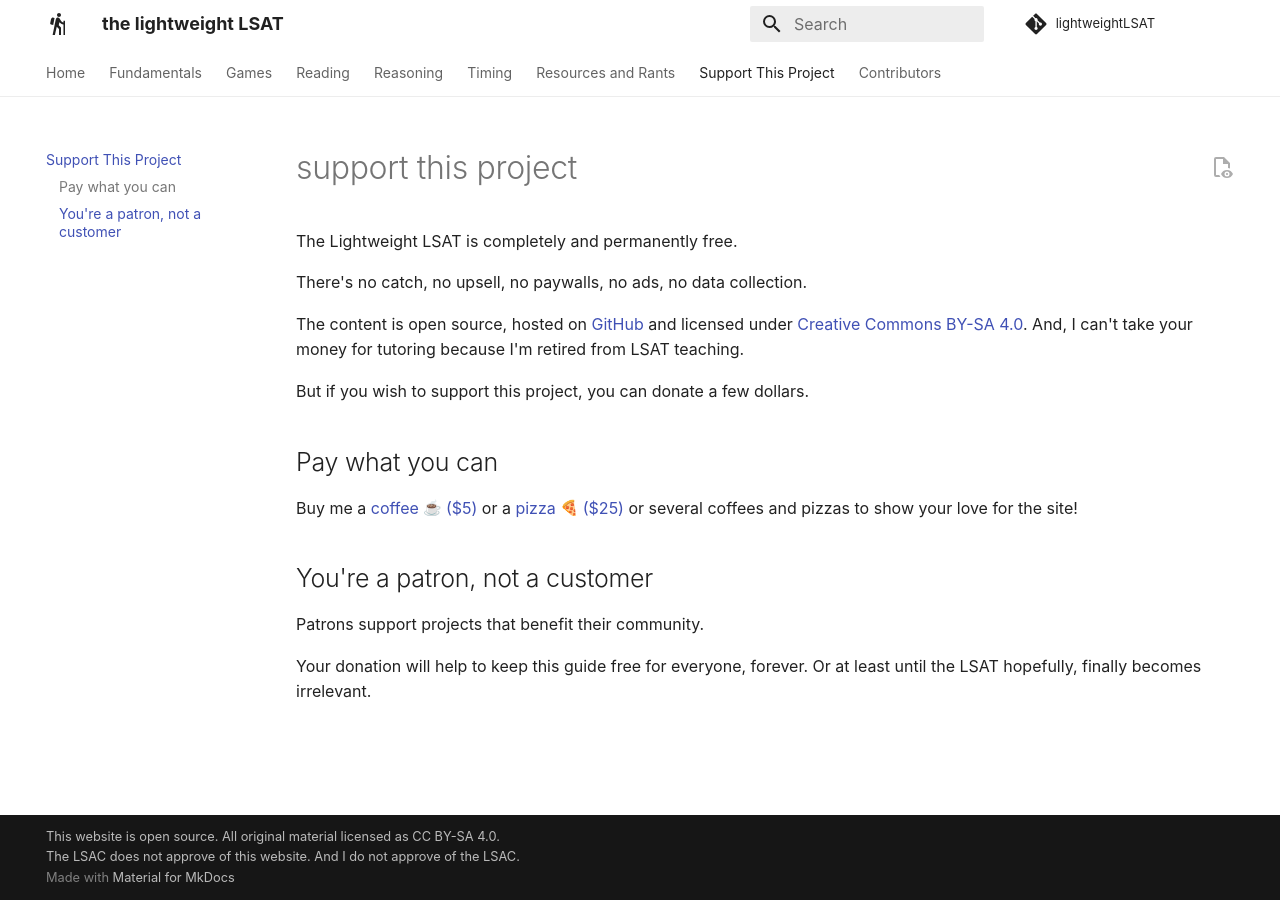
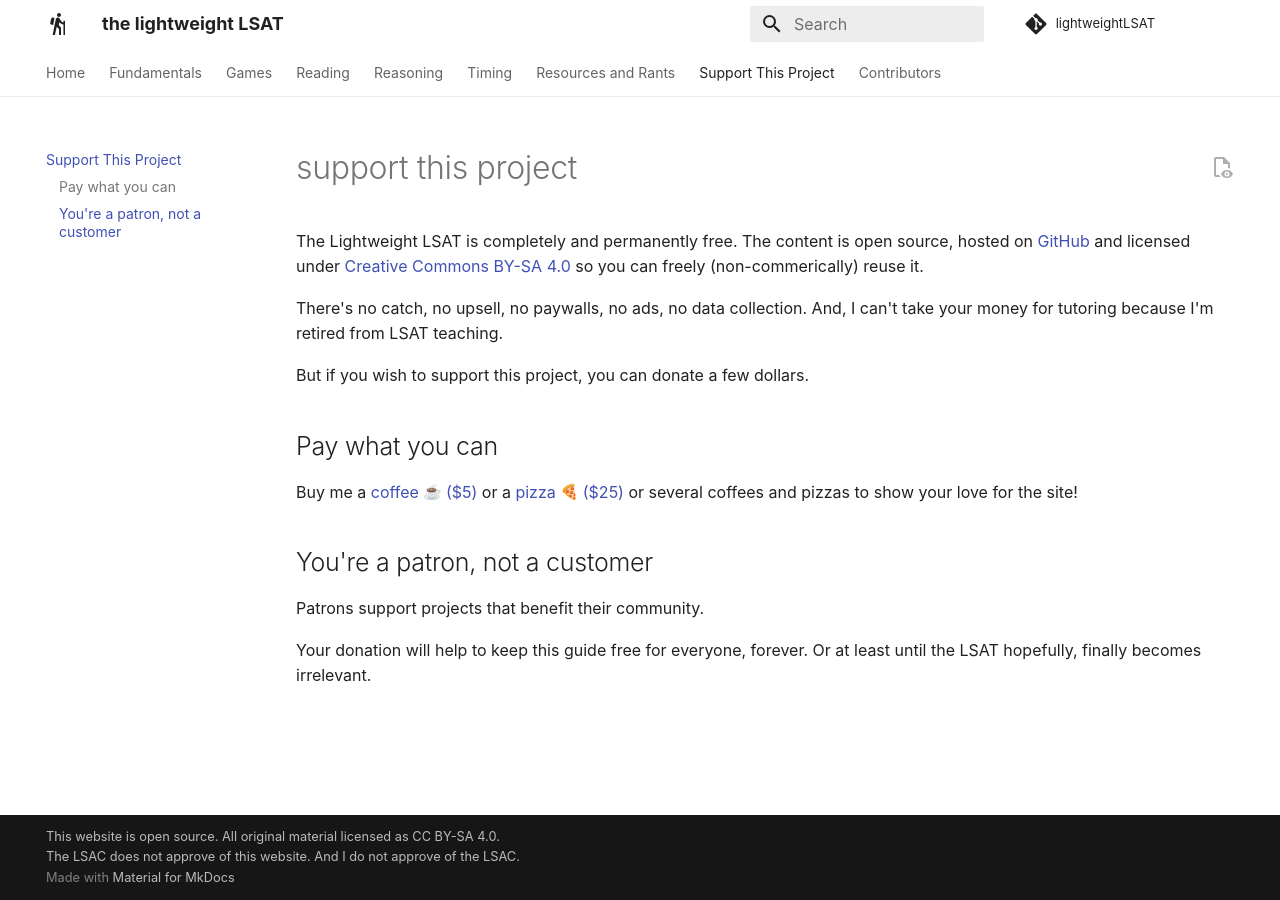
Before and after one commit to gpdowney/lightweightLSAT, an MkDocs documentation site: the page built from docs/donate.md, in a window 1280 px wide. Built offline with MkDocs 1.6.1 and Material for MkDocs 9.7.7, drawn with Linux system fonts in a browser that asks for light colours; emoji names are drawn with the system emoji font; some web fonts are replaced; comment, search, counter and statistics services are not loaded.

Commit message:
revised order of language

```diff
--- a/docs/donate.md
+++ b/docs/donate.md
@@ -1,10 +1,10 @@
 # support this project
 
 The Lightweight LSAT is completely and permanently free.
+The content is open source, hosted on [GitHub](https://github.com/gpdowney/lightweightLSAT) and licensed under [Creative Commons BY-SA 4.0](https://creativecommons.org/licenses/by-sa/4.0/) so you can freely (non-commerically) reuse it.
 
 There's no catch, no upsell, no paywalls, no ads, no data collection.
-
-The content is open source, hosted on [GitHub](https://github.com/gpdowney/lightweightLSAT) and licensed under [Creative Commons BY-SA 4.0](https://creativecommons.org/licenses/by-sa/4.0/). And, I can't take your money for tutoring because I'm retired from LSAT teaching.
+And, I can't take your money for tutoring because I'm retired from LSAT teaching.
 
 But if you wish to support this project, you can donate a few dollars.
 
@@ -16,7 +16,8 @@
 
 Patrons support projects that benefit their community.
 
-Your donation will help to keep this guide free for everyone, forever. Or at least until the LSAT hopefully, finally becomes irrelevant.
+Your donation will help to keep this guide free for everyone, forever.
+Or at least until the LSAT hopefully, finally becomes irrelevant.
 
 [pizza]: https://buy.stripe.com/14k4hf7lXexNcak5kl
 [coffee]: https://buy.stripe.com/28oaFD6hT75l7U4144
```
